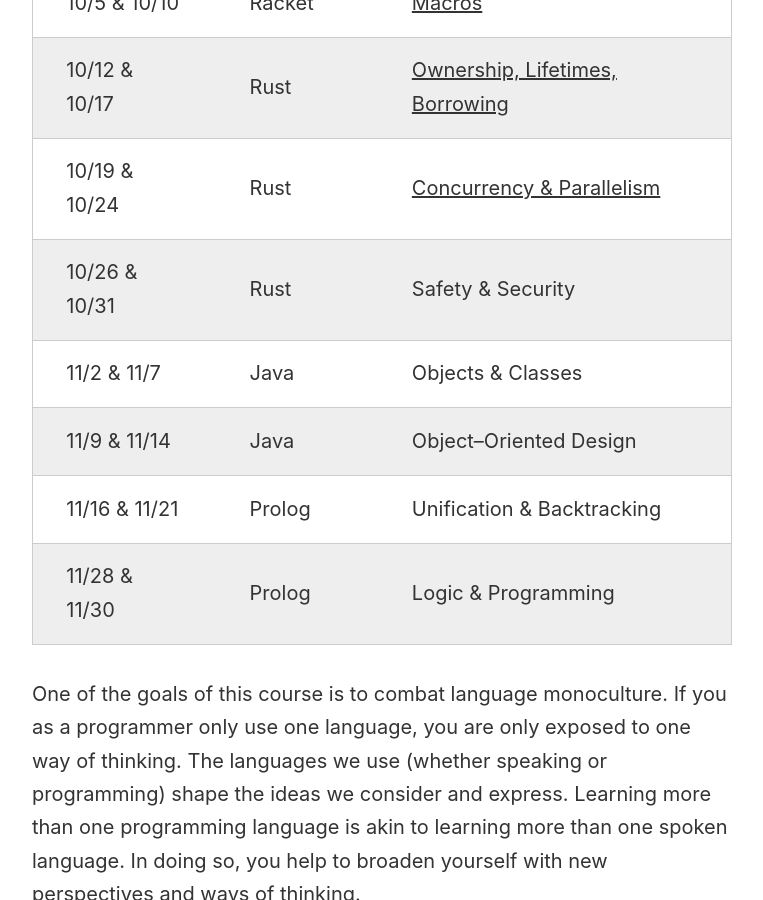
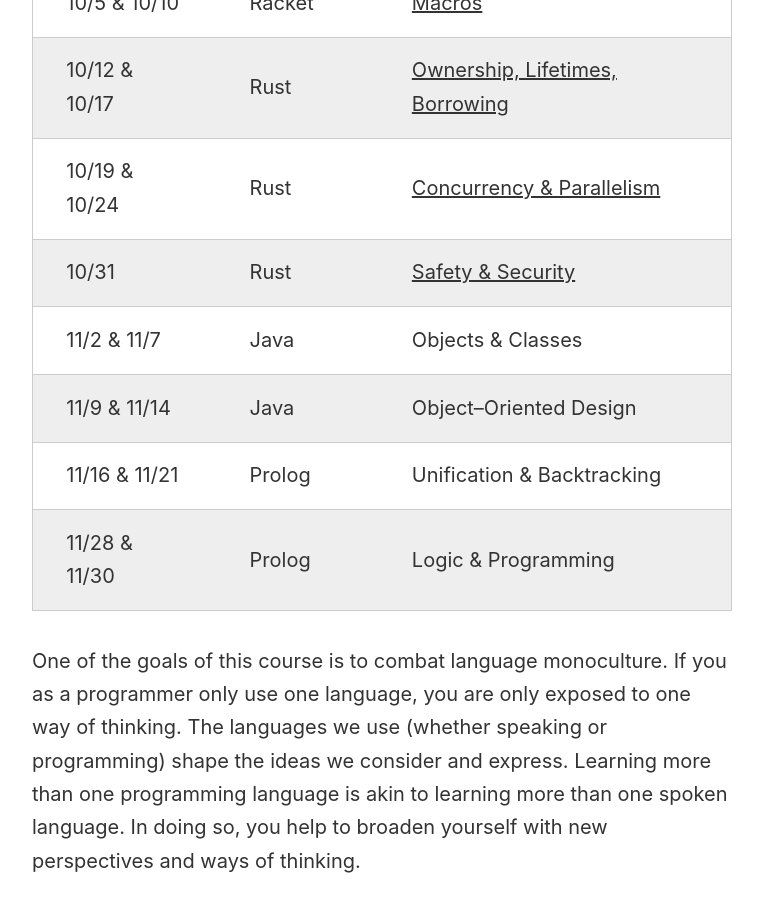
Before and after one commit to alilleybrinker/programming-languages-course, a Jekyll site: the page built from index.html, in a window 1280 px wide and 900 px high, scrolled down 5726 px. Shown: the whole window, without its empty margins (258-1021 px from the left). Built offline with Jekyll 4.4.1, drawn with Linux system fonts in a browser that asks for light colours; nearby versions of some CDN libraries.

Commit message:
Added new lab

```diff
--- a/_includes/labs.html
+++ b/_includes/labs.html
@@ -34,9 +34,9 @@
                 <td><a href="https://gist.github.com/AndrewBrinker/f9b4e7fa60869cf8e26a4175bf58bef4">Concurrency &amp; Parallelism</a></td>
             </tr>
             <tr>
-                <td>10/26 &amp; 10/31</td>
+                <td>10/31</td>
                 <td>Rust</td>
-                <td>Safety &amp; Security</td>
+                <td><a href="https://gist.github.com/AndrewBrinker/aebfee6f712998308477bb53b2edfa2d">Safety &amp; Security</a></td>
             </tr>
             <tr>
                 <td>11/2 &amp; 11/7</td>
```
